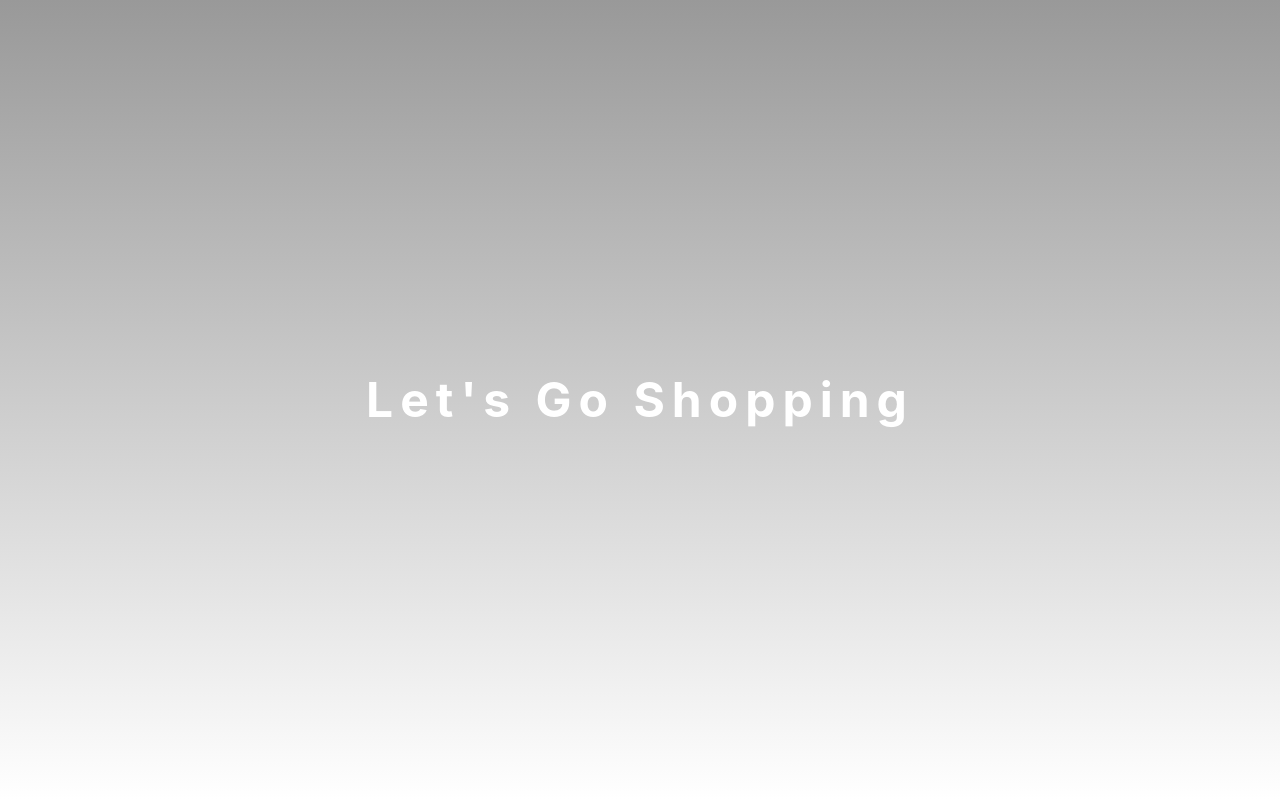
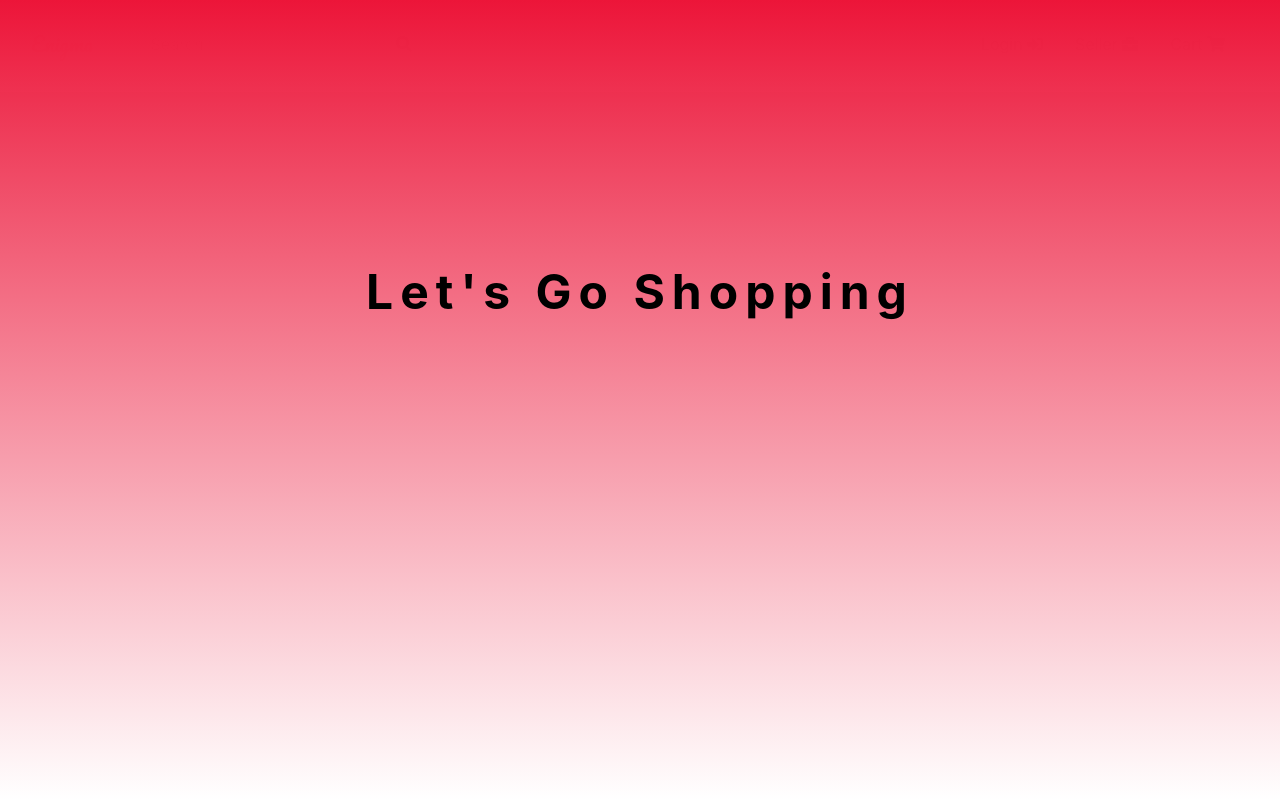
Before and after one commit to AvishrantsSh/Django_Ecomm, a Django app: page / in a window 1280 px wide. Run offline with Django 3.2, Linux system fonts and the light colour scheme; data that the repository does not hold is empty; parts of the project's set-up code (start-up, migrations or seed data) failed here and were passed over; some libraries are stand-ins or nearby versions.

Commit message:
Update home.css

```diff
--- a/static/stylesheet/home.css
+++ b/static/stylesheet/home.css
@@ -105,7 +105,7 @@ body{
     left: 0;
     width: 100%;
     height: 100%;
-    background-image: linear-gradient(#999, #fff);
+    background-image: linear-gradient( rgba(236, 20, 56, 0.95), #fff);
     color: #fff;
     text-align: center;
     font-size: 6vh;
@@ -117,9 +117,17 @@ body{
     justify-content: center;
 }
 #welcome{
+    letter-spacing: 7px;
+    color: #000;
     background: transparent;
     margin: auto;
     text-align: center;
+    background-image: linear-gradient( rgba(236, 20, 56, 0.95), #fff);
+    height: 100%;
+    width: 100%;
+    padding-top: 20%;
+    /* text-shadow: 2px 2px 5px #; */
+    /* -webkit-text-stroke: 2px #000; */
 }
 .top-item{
     border: none;
```
